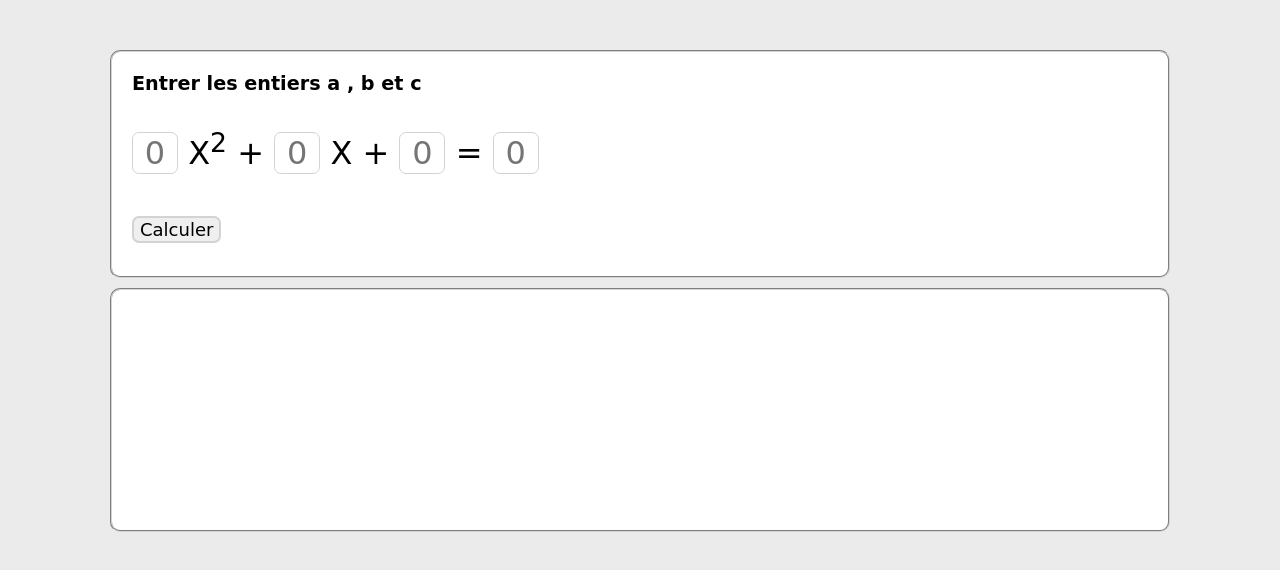
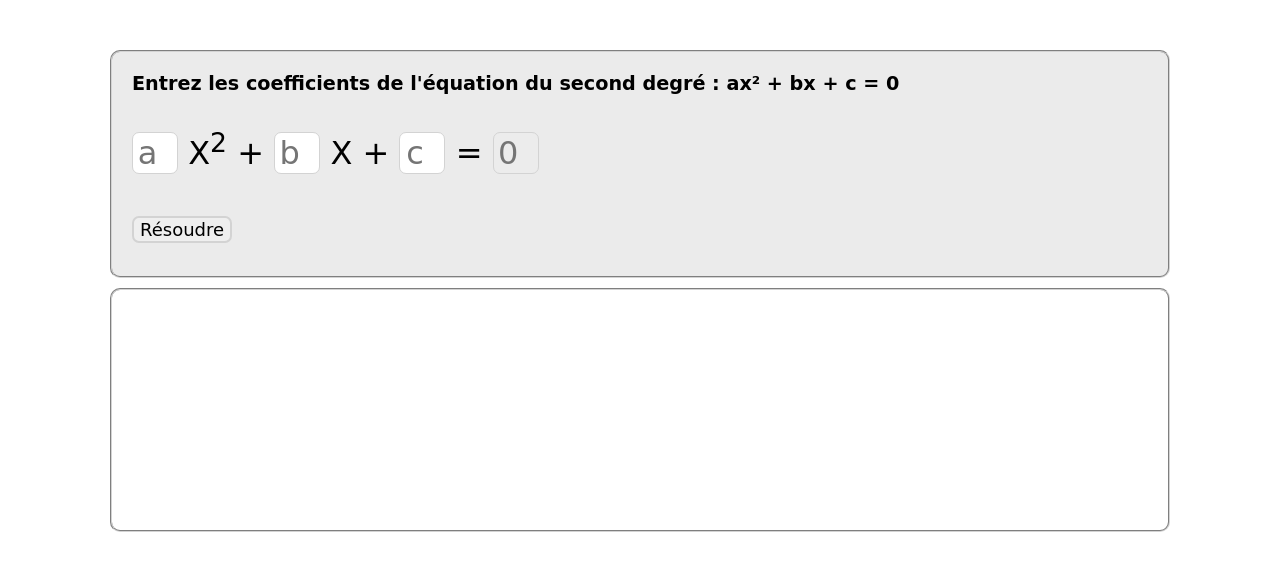
Before and after one commit to WilliamsLenkeu/Calculateur_d_equation, a plain HTML site: page index.html in a window 1280 px wide. Drawn offline with Linux system fonts and the light colour scheme.

Commit message:
first update

```diff
--- a/index.html
+++ b/index.html
@@ -3,27 +3,28 @@
 <head>
     <meta charset="UTF-8" />
     <meta name="viewport" content="width=device-width, initial-scale=1.0" />
-        <title>Calculateur d'equation</title>
+    <title>Résolveur d'équations du second degré</title>
     <link rel="stylesheet" href="./style.css">
 </head>
 <body>
     <div class="calculatrice">
-            <span class="my-text">Entrer les entiers a , b et c</span>
+        <span class="my-text">Entrez les coefficients de l'équation du second degré : ax² + bx + c = 0</span>
         <form action="" class="my-form">
             <p>
-                    <input type="text" placeholder="0" id="a" class="input-block-text" />
+                <input type="number" placeholder="a" id="a" class="input-block-text" />
                 X<sup>2</sup> +
-                    <input type="text" placeholder="0" id="b" class="input-block-text" />
+                <input type="number" placeholder="b" id="b" class="input-block-text" />
                 X +
-                    <input type="text" placeholder="0" id="c" class="input-block-text" />
+                <input type="number" placeholder="c" id="c" class="input-block-text" />
                 =
-                    <input type="text" placeholder="0" id="d" class="input-block-text" />
+                <input type="number" placeholder="0" id="d" class="input-block-text" disabled />
             </p>
             <p>
-                    <input type="button" value="Calculer" class="my-button">
+                <input type="button" value="Résoudre" class="my-button">
             </p>
         </form>
     </div>
     <div class="animation"></div>
+    <script src="./script.js"></script>
 </body>
 </html>
--- a/style.css
+++ b/style.css
@@ -1,14 +1,14 @@
-*{
+* {
     font-family: cursive;
 }
 
-body{
-    background-color: rgb(235, 235, 235);
+body {
+    background-color: white;
     margin: 50px 100px 0 100px;
 }
 
-.calculatrice{
-    background-color: white;
+.calculatrice {
+    background-color: rgb(235, 235, 235);
     border-radius: 10px;
     padding: 20px 0px 0 20px;
     margin: 10px;
@@ -16,7 +16,7 @@ body{
     border: 2px groove lightgray;
 }
 
-.animation{
+.animation {
     background-color: white;
     border-radius: 10px;
     padding: 20px;
@@ -25,17 +25,17 @@ body{
     border: 2px groove lightgray;
 }
 
-.my-text{
+.my-text {
     font-size: larger;
     font-weight: bold;
 }
 
-.my-form{
+.my-form {
     margin-top: 20px;
     font-size: 32px;
 }
 
-.input-block-text{
+.input-block-text {
     width: 40px;
     font-size: 32px;
     border-radius: 7px;
@@ -43,12 +43,12 @@ body{
     text-align: center;
 }
 
-.my-button{
+.my-button {
     border-radius: 7px;
     border: 2px solid lightgray;
     font-size: 18px;
 }
 
-.my-button:hover{
+.my-button:hover {
     border: 2px solid skyblue;
 }
```
Also changed, not shown: script.js (added). Lines whose indentation alone changed are shown as unchanged.
